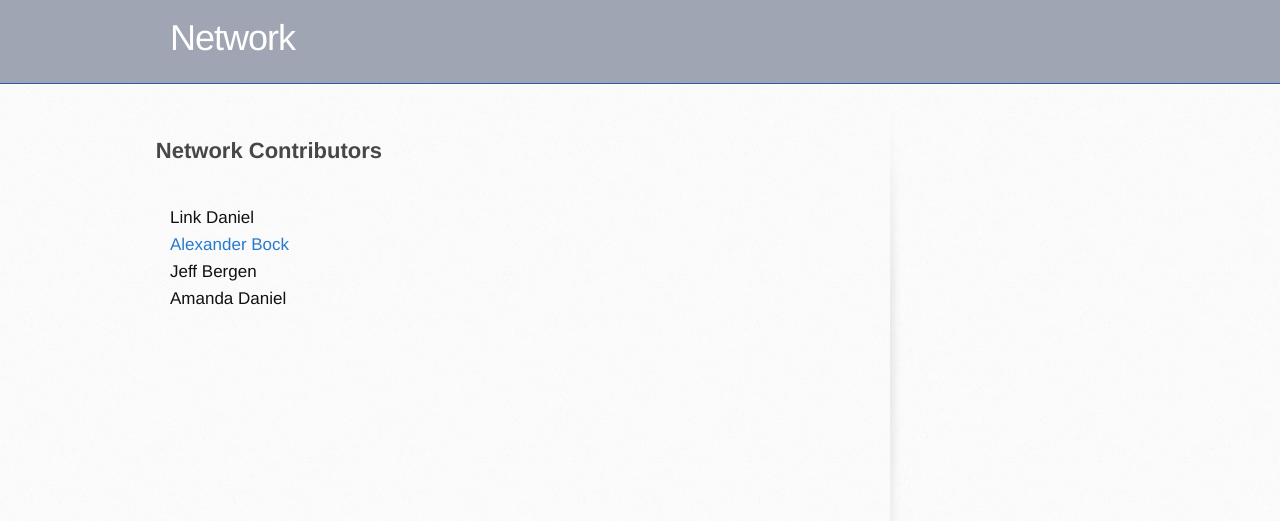
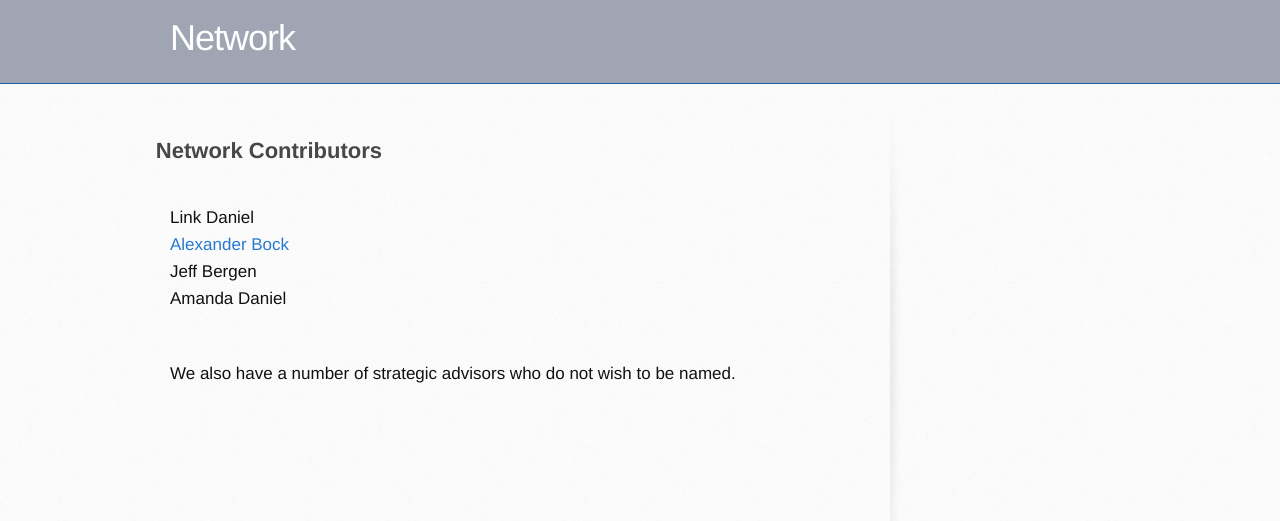
Before and after one commit to networkf/network.github.io, a Jekyll site: the page built from core.md, in a window 1280 px wide. Shown: the top 521 px of the page. Built offline with Jekyll 4.4.1, drawn with Linux system fonts in a browser that asks for light colours; some web fonts are replaced; our own code applies the rules of GitHub Pages for plain Markdown files; the repository's description, which GitHub fills in, is left out.

Commit message:
Update core.md

```diff
--- a/core.md
+++ b/core.md
@@ -16,3 +16,6 @@ Jeff Bergen
 <br>
 Amanda Daniel
 <br>
+
+<br>
+We also have a number of strategic advisors who do not wish to be named.
```
